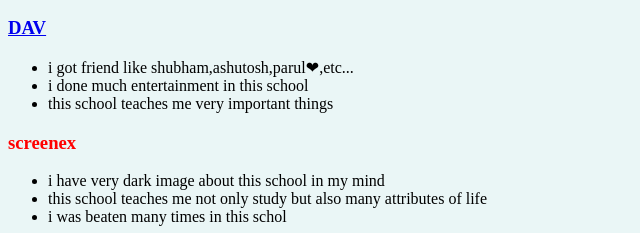
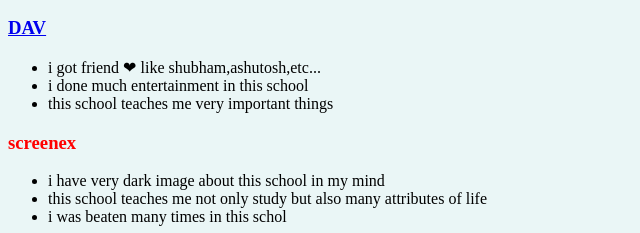
Before and after one commit to raushan-hacker/cv, a plain HTML site: page index.html in a window 1280 px wide. Shown: the part 429-662 px from the top of the page, 0-640 px from the left. Drawn offline with Linux system fonts and the light colour scheme.

Commit message:
Update index.html

```diff
--- a/index.html
+++ b/index.html
@@ -22,11 +22,11 @@
          </td>
       </tr>
     </table>
-          <hr >
+          <hr>
     <h2>schools i have attended</h2>
     <h3><a href="http://davbsebpatna.org/">DAV</a></h3>
         <ul>
-          <li>i got friend like shubham,ashutosh,parul❤,etc...</li>
+          <li>i got friend ❤ like shubham,ashutosh,etc...</li>
           <li>i done much entertainment in this school</li>
           <li>this school teaches me very important things</li>
         </ul>
```
